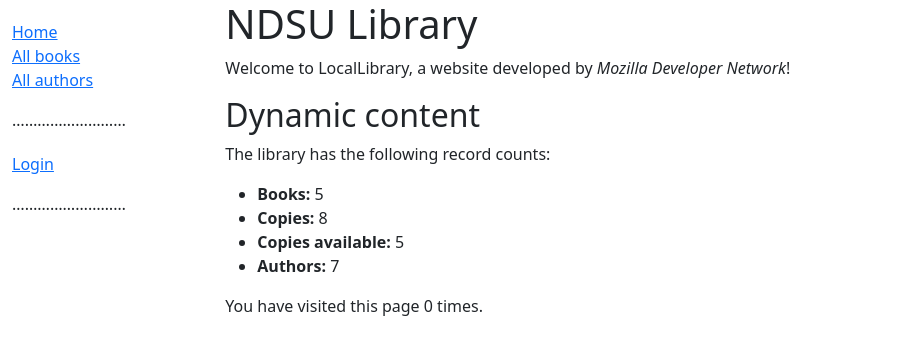
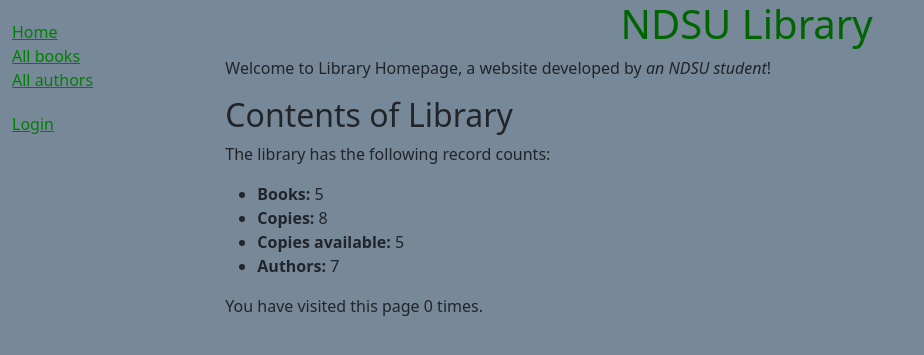
Before and after one commit to mjankowski19/csci313-assignment-4-Matthew-Jankowski, a Django app: page /catalog/ in a window 1280 px wide. Shown: the top 355 px of the page, without its empty margins (0-924 px from the left). Run offline with Django 5.2, Linux system fonts and the light colour scheme; data comes from the database, SQL or seed files in the repository; both versions use the stored data as it was after the commit.

Commit message:
finished it finally with some touch up to css

```diff
--- a/Projects for Django/locallibrary/catalog/static/css/styles.css
+++ b/Projects for Django/locallibrary/catalog/static/css/styles.css
@@ -1,7 +1,26 @@
+
 .sidebar-nav {
+
   margin-top: 20px;
   padding: 0;
   list-style: none;
+}
+
+body{
+  background-color:lightslategray;
+}
+
+h1{
+  color: darkgreen;
+  text-align: center;
+}
+
+a{
+  color: green;
+}
+
+button{
+  color: gold;
 }
 
 #logout-form {
--- a/Projects for Django/locallibrary/catalog/templates/base_generic.html
+++ b/Projects for Django/locallibrary/catalog/templates/base_generic.html
@@ -26,7 +26,6 @@
               <li><a href="{% url 'books' %}">All books</a></li>
               <li><a href="{% url 'authors' %}">All authors</a></li>
             </ul>
-              ………………………
                 <ul class="sidebar-nav">
                   {% if user.is_authenticated %}
                   <li>User: {{ user.get_username }}</li>
@@ -43,7 +42,7 @@
                   <li><a href="{% url 'login' %}?next={{ request.path }}">Login</a></li>
                   {% endif %}
                 </ul>
-                ………………………
+
                 {% if user.is_staff %}
                 <hr>
                 <ul class="sidebar-nav">
--- a/Projects for Django/locallibrary/catalog/templates/index.html
+++ b/Projects for Django/locallibrary/catalog/templates/index.html
@@ -3,10 +3,10 @@
 {% block content %}
   <h1>NDSU Library</h1>
   <p>
-    Welcome to LocalLibrary, a website developed by
-    <em>Mozilla Developer Network</em>!
+    Welcome to Library Homepage, a website developed by
+    <em>an NDSU student</em>!
   </p>
-  <h2>Dynamic content</h2>
+  <h2>Contents of Library</h2>
 
   <p>The library has the following record counts:</p>
   <ul>
```
Also changed, not shown: Projects for Django/locallibrary/db.sqlite3.
